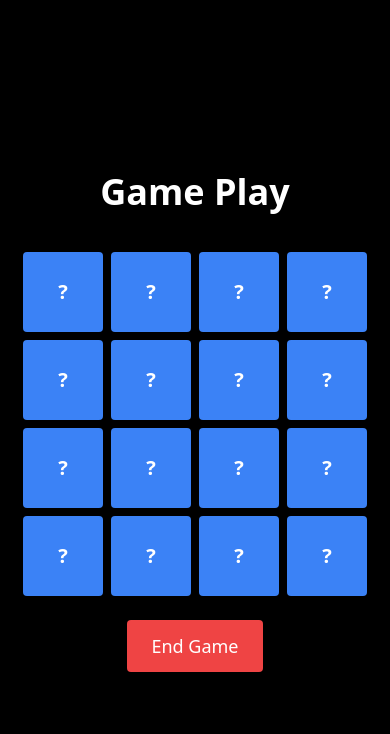
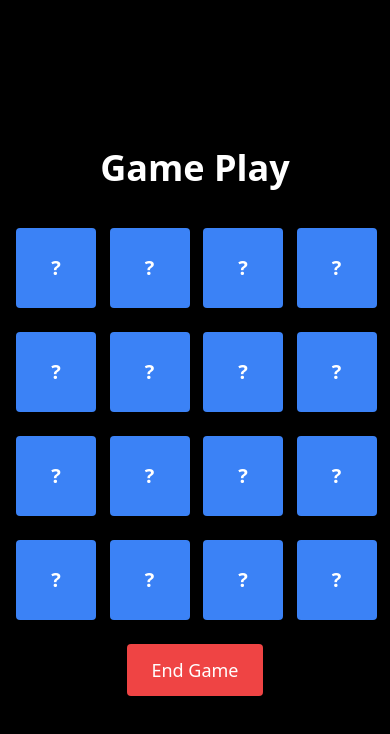
Before and after one commit to itsjoacor/unq-ui-joaquin-rodriguez-trabajo-final, a React (Vite) app in the folder web/: page /game in a window 390 px wide. Shown: the top 734 px of the page. Built offline with nearby package versions, Linux system fonts and the light colour scheme.

Commit message:
un poco de pad en mobile

```diff
--- a/web/src/shared/components/game/GridMemo.jsx
+++ b/web/src/shared/components/game/GridMemo.jsx
@@ -4,12 +4,12 @@ function GridMemo({ size, grid, selected, handleSquareClick }) {
   return (
     <div className="flex items-center justify-center px-4 sm:px-8">
       <div
-        className={`grid gap-2 sm:gap-4 ${
+        className={`grid ${
           size === 4
-            ? "grid-cols-4"
+            ? "grid-cols-4 gap-x-4 gap-y-6 sm:gap-x-6 sm:gap-y-8"
             : size === 6
-            ? "grid-cols-6"
-            : "grid-cols-8"
+            ? "grid-cols-6 gap-x-3 gap-y-4 sm:gap-x-4 sm:gap-y-6"
+            : "grid-cols-8 gap-x-2 gap-y-3 sm:gap-x-3 sm:gap-y-4"
         } w-full max-w-screen-sm`}
       >
         {grid.map((square, index) => (
@@ -31,6 +31,7 @@ function GridMemo({ size, grid, selected, handleSquareClick }) {
                   : ""
               }`}
             >
+
               <div className="absolute inset-0 flex items-center justify-center bg-blue-500 text-white text-xl font-bold rounded backface-hidden">
                 ?
               </div>
```
